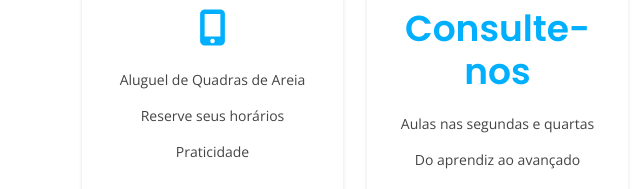
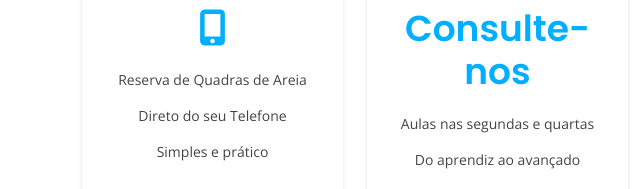
Before and after one commit to joaobd/arenabd-site, a plain HTML site: page index.html in a window 1280 px wide. Shown: the part 1082-1271 px from the top of the page, 0-640 px from the left. Drawn offline with nearby package versions, Linux system fonts and the light colour scheme.

Commit message:
Atualização de Estilo e Texto

```diff
--- a/index.html
+++ b/index.html
@@ -117,7 +117,7 @@
         <div class="section-title" data-aos="fade-up">
           <h2>Destaque</h2>
           <p>Sobre</p>
-          <div style="text-align: justify; color: #777777;  background: #f8f8f8; padding: 20px">
+          <div style="text-align: justify; color: #777777;  background: #f8f8f8; padding: 20px; border-radius: 20px">
             Nós da <strong>Arena Beach</strong> somos apaixonados pelo esporte e pela diversão que ele proporciona. <strong>Nossa missão</strong> é oferecer a melhor experiência para os amantes do Beach Tênis, disponibilizando quadras de areia de alta qualidade, em um ambiente agradável e acolhedor.
             <br><br>
             Localizada em uma área privilegiada, nossas quadras são projetadas para atender jogadores de todos os níveis, desde iniciantes até profissionais. Aqui, você pode desfrutar de um espaço ideal para praticar suas habilidades, competir com amigos ou simplesmente se divertir sob o sol (ou luar).
@@ -136,9 +136,9 @@
               <h3>Nosso APP</h3>
               <h4><i class="fa-solid fa-mobile-screen-button"></i></h4>
               <ul>
-                <li>Aluguel de Quadras de Areia</li>
-                <li>Reserve seus horários</li>
-                <li>Praticidade</li>
+                <li>Reserva de Quadras de Areia</li>
+                <li>Direto do seu Telefone</li>
+                <li>Simples e prático</li>
               </ul>
               <div class="btn-wrap">
                 <a href="https://arenaappp.bubbleapps.io/version-test" class="btn-buy">Acessar</a>
```
